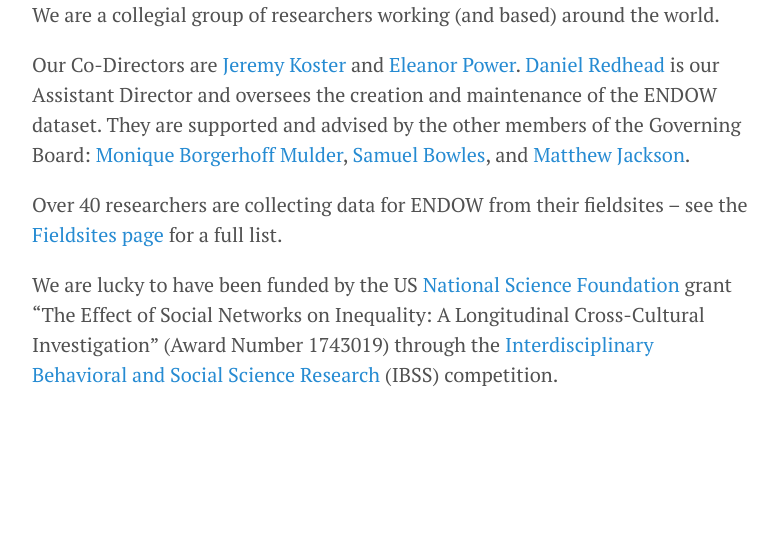
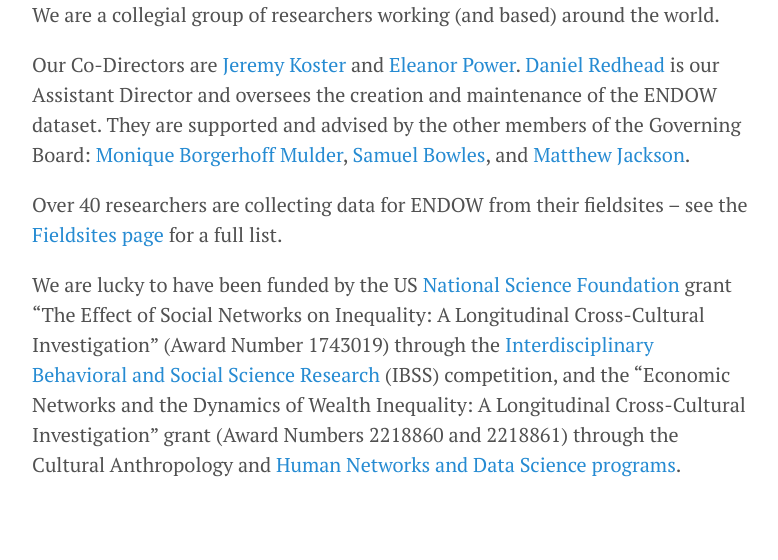
Before and after one commit to endowproject/endowproject.github.io, a Jekyll site: the page built from about-us.md, in a window 1280 px wide. Shown: the part 512-1072 px from the top of the page, without its empty margins (248-1026 px from the left). Built offline with Jekyll 4.4.1, drawn with Linux system fonts in a browser that asks for light colours; before the commit the page ends 982 px from its top, so only the background shows below that.

Commit message:
Update about-us.md
added new NSF grant

```diff
--- a/about-us.md
+++ b/about-us.md
@@ -13,4 +13,4 @@ Our Co-Directors are [Jeremy Koster](https://researchdirectory.uc.edu/p/kosterjy
 
 Over 40 researchers are collecting data for ENDOW from their fieldsites -- see the [Fieldsites page](https://endowproject.github.io/fieldsites/) for a full list.
 
-We are lucky to have been funded by the US [National Science Foundation](https://www.nsf.gov/) grant "The Effect of Social Networks on Inequality: A Longitudinal Cross-Cultural Investigation" (Award Number 1743019) through the [Interdisciplinary Behavioral and Social Science Research](https://www.nsf.gov/funding/pgm_summ.jsp?pims_id=504832) (IBSS) competition.
+We are lucky to have been funded by the US [National Science Foundation](https://www.nsf.gov/) grant "The Effect of Social Networks on Inequality: A Longitudinal Cross-Cultural Investigation" (Award Number 1743019) through the [Interdisciplinary Behavioral and Social Science Research](https://www.nsf.gov/funding/pgm_summ.jsp?pims_id=504832) (IBSS) competition, and the "Economic Networks and the Dynamics of Wealth Inequality: A Longitudinal Cross-Cultural Investigation" grant (Award Numbers 2218860 and 2218861) through the Cultural Anthropology and [Human Networks and Data Science programs](https://beta.nsf.gov/funding/opportunities/human-networks-data-science-hnds).
```
